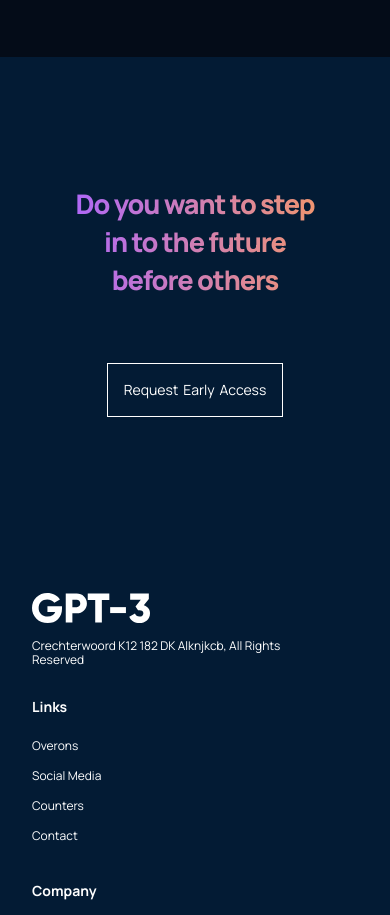
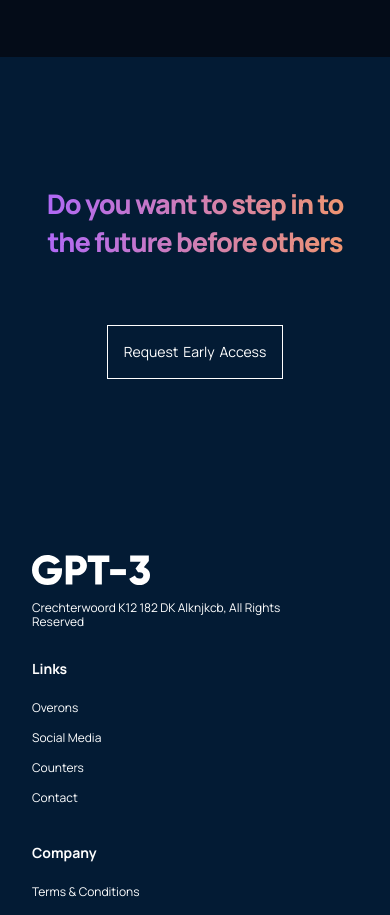
Before and after one commit to RahatRezwan/gpt3-react-app, a React (Create React App) app: page / in a window 390 px wide. Shown: the part 7120-8035 px from the top of the page. Built offline with nearby package versions, Linux system fonts and the light colour scheme.

Commit message:
give final touch

```diff
--- a/src/containers/Footer/Footer.css
+++ b/src/containers/Footer/Footer.css
@@ -9,6 +9,7 @@
 .gpt3__footer-heading {
     width: 100%;
     text-align: center;
+    padding: 4rem 6rem;
 }
 .gpt3__footer-heading h1 {
     font-family: var(--font-family);
@@ -103,7 +104,10 @@
     color: #ffffff;
 }
 
-@media screen and (max-width: 850px) {
+@media screen and (max-width: 900px) {
+    .gpt3__footer-heading {
+        padding: 4rem 0;
+    }
     .gpt3__footer-heading h1 {
         font-size: 44px;
         line-height: 50px;
--- a/src/containers/Footer/Footer.jsx
+++ b/src/containers/Footer/Footer.jsx
@@ -4,7 +4,7 @@ import gpt3Logo from "../../assets/logo.svg";
 const Footer = () => {
     return (
         <div className="gpt3__footer section__padding">
-            <div className="gpt3__footer-heading section__padding">
+            <div className="gpt3__footer-heading">
                 <h1 className="gradient__text">
                     Do you want to step in to the future before others
                 </h1>
```
